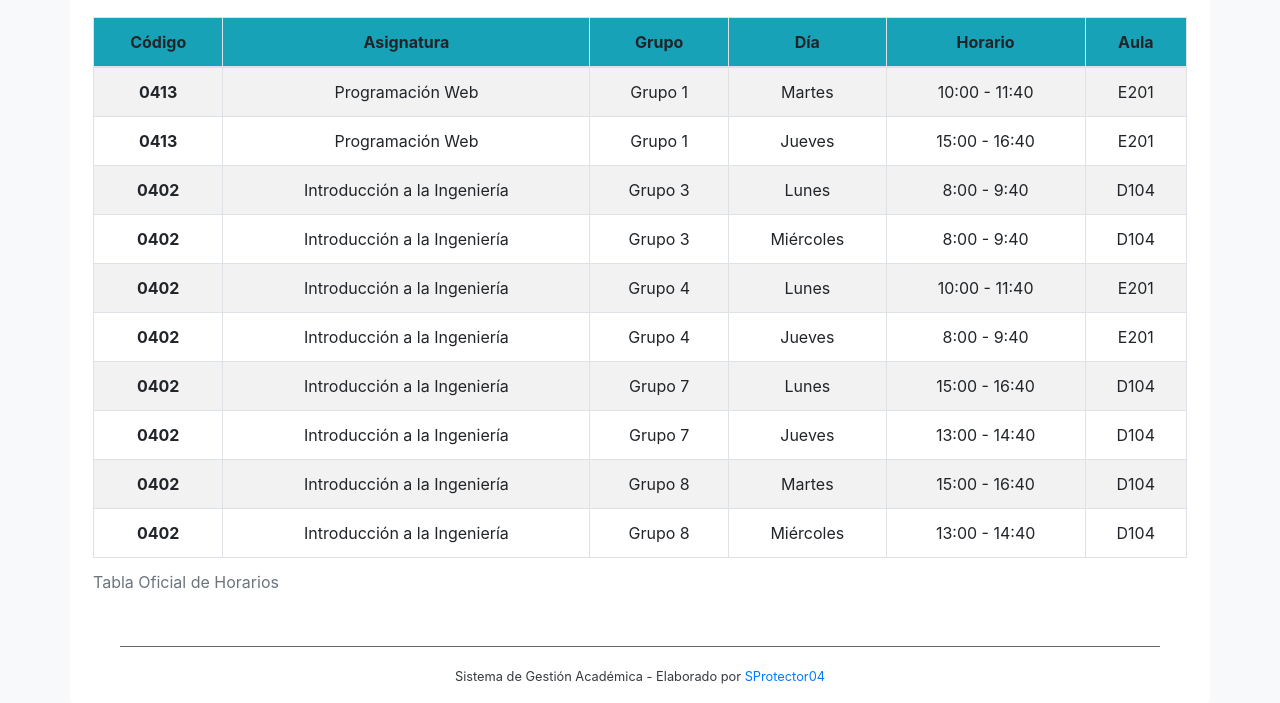
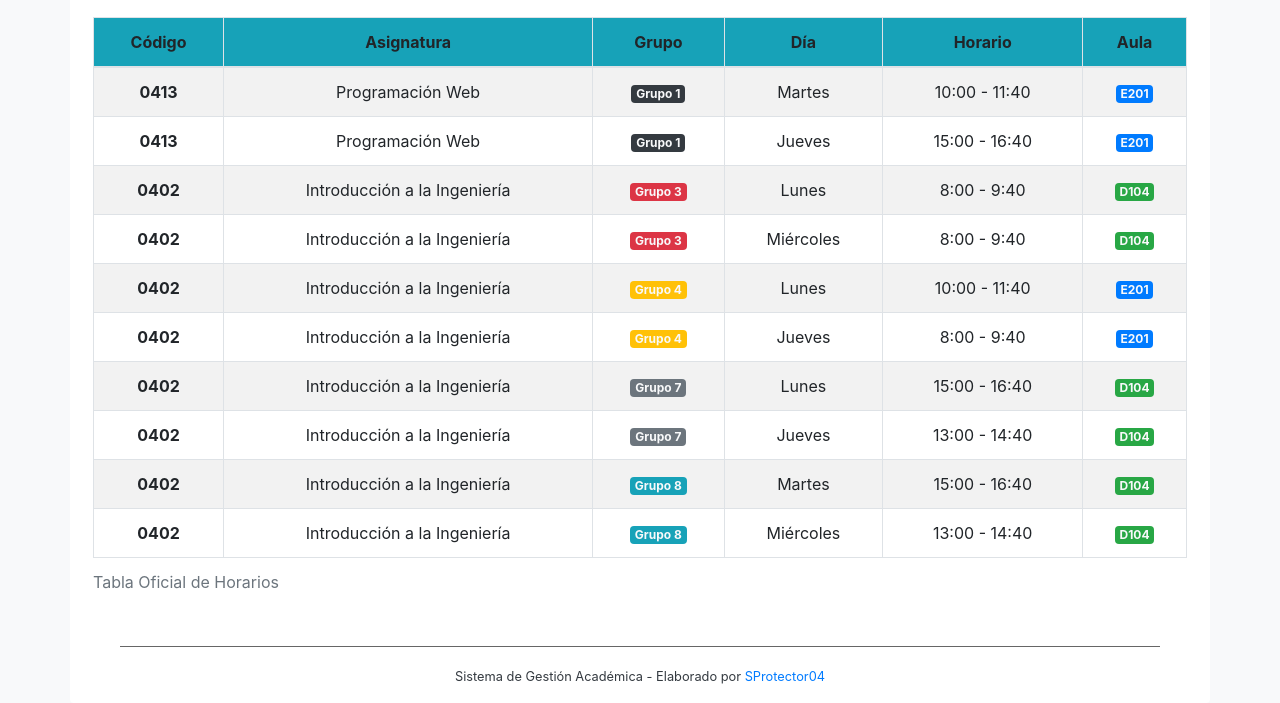
Before and after one commit to SProtector04/css-challenge-adlh, a plain HTML site: page index.html in a window 1280 px wide. Shown: the part 211-914 px from the top of the page. Drawn offline with nearby package versions, Linux system fonts and the light colour scheme.

Commit message:
Added badges to group and classroom cells in the schedule table for better visual distinction.

```diff
--- a/index.html
+++ b/index.html
@@ -45,82 +45,82 @@
             <tr>
             <th scope="row">0413</th>
             <td>Programación Web</td>
-            <td>Grupo 1</td>
+            <td><span class="badge bg-dark text-light">Grupo 1</span></td>
             <td>Martes</td>
             <td>10:00 - 11:40</td>
-            <td>E201</td>
+            <td><span class="badge bg-primary text-light">E201</span></td>
             </tr>
             <tr>
             <th scope="row">0413</th>
             <td>Programación Web</td>
-            <td>Grupo 1</td>
+            <td><span class="badge bg-dark text-light">Grupo 1</span></td>
             <td>Jueves</td>
             <td>15:00 - 16:40</td>
-            <td>E201</td>
+            <td><span class="badge bg-primary text-light">E201</span></td>
             </tr>
             <tr>
             <th scope="row">0402</th>
             <td>Introducción a la Ingeniería</td>
-            <td>Grupo 3</td>
+            <td><span class="badge bg-danger text-light">Grupo 3</span></td>
             <td>Lunes</td>
             <td>8:00 - 9:40</td>
-            <td>D104</td>
+            <td><span class="badge bg-success text-light">D104</span></td>
             </tr>
             <tr>
             <th scope="row">0402</th>
             <td>Introducción a la Ingeniería</td>
-            <td>Grupo 3</td>
+            <td><span class="badge bg-danger text-light">Grupo 3</span></td>
             <td>Miércoles</td>
             <td>8:00 - 9:40</td>
-            <td>D104</td>
+            <td><span class="badge bg-success text-light">D104</span></td>
             </tr>
             <tr>
             <th scope="row">0402</th>
             <td>Introducción a la Ingeniería</td>
-            <td>Grupo 4</td>
+            <td><span class="badge bg-warning text-light">Grupo 4</span></td>
             <td>Lunes</td>
             <td>10:00 - 11:40</td>
-            <td>E201</td>
+            <td><span class="badge bg-primary text-light">E201</span></td>
             </tr>
             <tr>
             <th scope="row">0402</th>
             <td>Introducción a la Ingeniería</td>
-            <td>Grupo 4</td>
+            <td><span class="badge bg-warning text-light">Grupo 4</span></td>
             <td>Jueves</td>
             <td>8:00 - 9:40</td>
-            <td>E201</td>
+            <td><span class="badge bg-primary text-light">E201</span></td>
             </tr>
             <tr>
             <th scope="row">0402</th>
             <td>Introducción a la Ingeniería</td>
-            <td>Grupo 7</td>
+            <td><span class="badge bg-secondary text-light">Grupo 7</span></td>
             <td>Lunes</td>
             <td>15:00 - 16:40</td>
-            <td>D104</td>
+            <td><span class="badge bg-success text-light">D104</span></td>
             </tr>
             <tr>
             <th scope="row">0402</th>
             <td>Introducción a la Ingeniería</td>
-            <td>Grupo 7</td>
+            <td><span class="badge bg-secondary text-light">Grupo 7</span></td>
             <td>Jueves</td>
             <td>13:00 - 14:40</td>
-            <td>D104</td>
+            <td><span class="badge bg-success text-light">D104</span></td>
             </tr>
             <tr>
             <th scope="row">0402</th>
             <td>Introducción a la Ingeniería</td>
-            <td>Grupo 8</td>
+            <td><span class="badge bg-info text-light">Grupo 8</span></td>
             <td>Martes</td>
             <td>15:00 - 16:40</td>
-            <td>D104</td>
+            <td><span class="badge bg-success text-light">D104</span></td>
             </tr>
             <tr>
             <th scope="row">0402</th>
             <td>Introducción a la Ingeniería</td>
-            <td>Grupo 8</td>
+            <td><span class="badge bg-info text-light">Grupo 8</span></td>
             <td>Miércoles</td>
             <td>13:00 - 14:40</td>
-            <td>D104</td>
+            <td><span class="badge bg-success text-light">D104</span></td>
             </tr>
         </tbody>
         </table>
```
